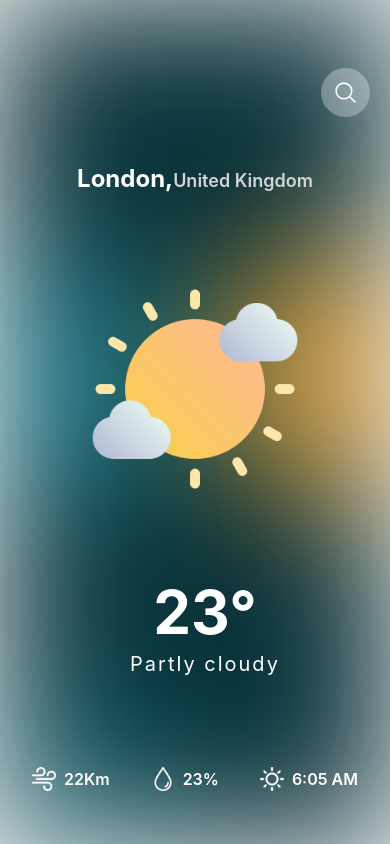
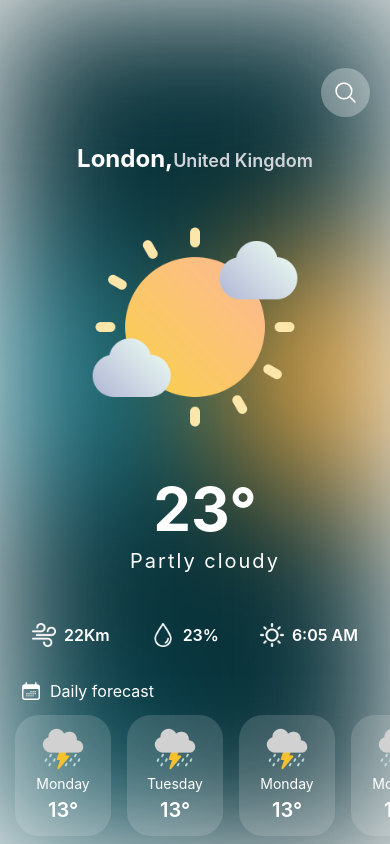
Before and after one commit to MekImEne/weather-forecasting, a React Native app: screen /Home in a window 390 px wide. Built offline with nearby package versions, Linux system fonts and the light colour scheme.

Commit message:
prepare next days forecasting

```diff
--- /dev/null
+++ b/components/ForecastNextDays.js
@@ -0,0 +1,100 @@
+import React from 'react'
+import { Image, ScrollView, Text, View } from 'react-native'
+import { CalendarDaysIcon } from 'react-native-heroicons/solid'
+import { theme } from '../theme'
+
+export default function ForecastNextDays() {
+  return (
+    <View className="mb-2 space-y-3">
+        <View className="flex-row items-center mx-5 space-x-2">
+            <CalendarDaysIcon size="22" color="white" />
+            <Text className="text-base text-white" >Daily forecast</Text>
+        </View>
+
+        <ScrollView
+            horizontal
+            contentContainerStyle={{paddingHorizontal:15}}
+            showsHorizontalScrollIndicator={false}
+        >
+            <View
+                className="flex justify-center items-center w-24 rounded-3xl py-3 space-y-1 mr-4"
+                style={{backgroundColor:theme.bgWhite(0.15)}}
+            >
+                <Image
+                    className="h-11 w-11"
+                    source={require('../assets/images/heavyrain.png')}
+                />
+                <Text className="text-white">Monday</Text>
+                <Text className="text-white font-semibold text-xl">
+                    13&#176;
+                </Text>
+            </View>
+            <View
+                className="flex justify-center items-center w-24 rounded-3xl py-3 space-y-1 mr-4"
+                style={{backgroundColor:theme.bgWhite(0.15)}}
+            >
+                <Image
+                    className="h-11 w-11"
+                    source={require('../assets/images/heavyrain.png')}
+                />
+                <Text className="text-white">Tuesday</Text>
+                <Text className="text-white font-semibold text-xl">
+                    13&#176;
+                </Text>
+            </View>
+            <View
+                className="flex justify-center items-center w-24 rounded-3xl py-3 space-y-1 mr-4"
+                style={{backgroundColor:theme.bgWhite(0.15)}}
+            >
+                <Image
+                    className="h-11 w-11"
+                    source={require('../assets/images/heavyrain.png')}
+                />
+                <Text className="text-white">Monday</Text>
+                <Text className="text-white font-semibold text-xl">
+                    13&#176;
+                </Text>
+            </View>
+            <View
+                className="flex justify-center items-center w-24 rounded-3xl py-3 space-y-1 mr-4"
+                style={{backgroundColor:theme.bgWhite(0.15)}}
+            >
+                <Image
+                    className="h-11 w-11"
+                    source={require('../assets/images/heavyrain.png')}
+                />
+                <Text className="text-white">Monday</Text>
+                <Text className="text-white font-semibold text-xl">
+                    13&#176;
+                </Text>
+            </View>
+            <View
+                className="flex justify-center items-center w-24 rounded-3xl py-3 space-y-1 mr-4"
+                style={{backgroundColor:theme.bgWhite(0.15)}}
+            >
+                <Image
+                    className="h-11 w-11"
+                    source={require('../assets/images/heavyrain.png')}
+                />
+                <Text className="text-white">Monday</Text>
+                <Text className="text-white font-semibold text-xl">
+                    13&#176;
+                </Text>
+            </View>
+            <View
+                className="flex justify-center items-center w-24 rounded-3xl py-3 space-y-1 mr-4"
+                style={{backgroundColor:theme.bgWhite(0.15)}}
+            >
+                <Image
+                    className="h-11 w-11"
+                    source={require('../assets/images/heavyrain.png')}
+                />
+                <Text className="text-white">Monday</Text>
+                <Text className="text-white font-semibold text-xl">
+                    13&#176;
+                </Text>
+            </View>
+        </ScrollView>
+    </View>
+  )
+}
--- a/screens/HomeScreen.js
+++ b/screens/HomeScreen.js
@@ -4,6 +4,7 @@ import { View, Image, SafeAreaView} from "react-native";
 import SearchSection from "../components/SearchSection";
 import Locations from "../components/Locations";
 import ForecastSection from "../components/ForecastSection";
+import ForecastNextDays from "../components/ForecastNextDays";
 
 export default function HomeScreen() {
   const [showSearch, setShowSearch] = useState(false);
@@ -28,6 +29,7 @@ export default function HomeScreen() {
         <SearchSection showSearch={showSearch} setShowSearch={setShowSearch} />
         <Locations showSearch={showSearch} locations={locations} />
         <ForecastSection />
+        <ForecastNextDays />
       </SafeAreaView>
     </View>
   );
```
